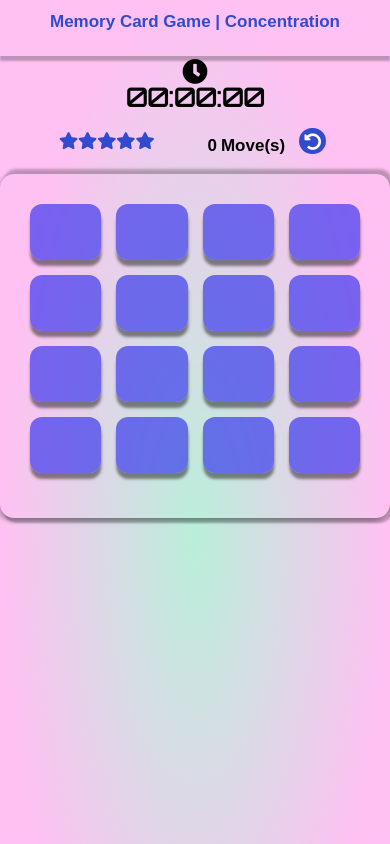
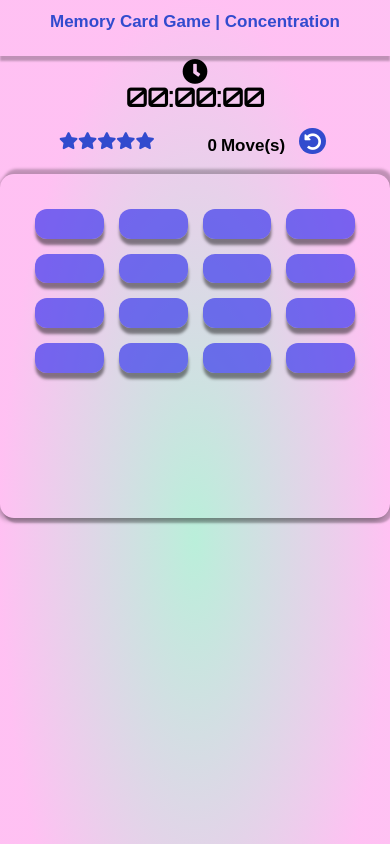
Before and after one commit to Theshedman/memory-card-game, a plain HTML site: page index.html in a window 390 px wide. Shown: the top 844 px of the page. Drawn offline with Linux system fonts and the light colour scheme.

Commit message:
Update style.css

```diff
--- a/css/style.css
+++ b/css/style.css
@@ -176,7 +176,7 @@ header {
   -webkit-box-shadow: 3px -5px 3px rgba(0, 0, 0, 0.25), 3px 5px 2px rgba(0, 0, 0, 0.25), -3px 3px 4px rgba(0, 0, 0, 0.25);
   box-shadow: 3px -5px 3px rgba(0, 0, 0, 0.25), 3px 5px 2px rgba(0, 0, 0, 0.25), -3px 3px 4px rgba(0, 0, 0, 0.25);
   margin-bottom: 25px;
-  padding: 30px 30px 45px 30px;
+  padding: 35px;
   border-radius: 14px;
 }
 
@@ -206,6 +206,7 @@ header {
   #card-wrapper {
     width: 82%;
     max-height: 75%;
+    padding-bottom: 85px
   }
   #summary {
     min-width: 65%;
@@ -245,6 +246,7 @@ header {
   #card-wrapper {
     width: 90%;
     max-height: 45%;
+    padding-bottom: 145px;
   }
 
   .reset {
```
